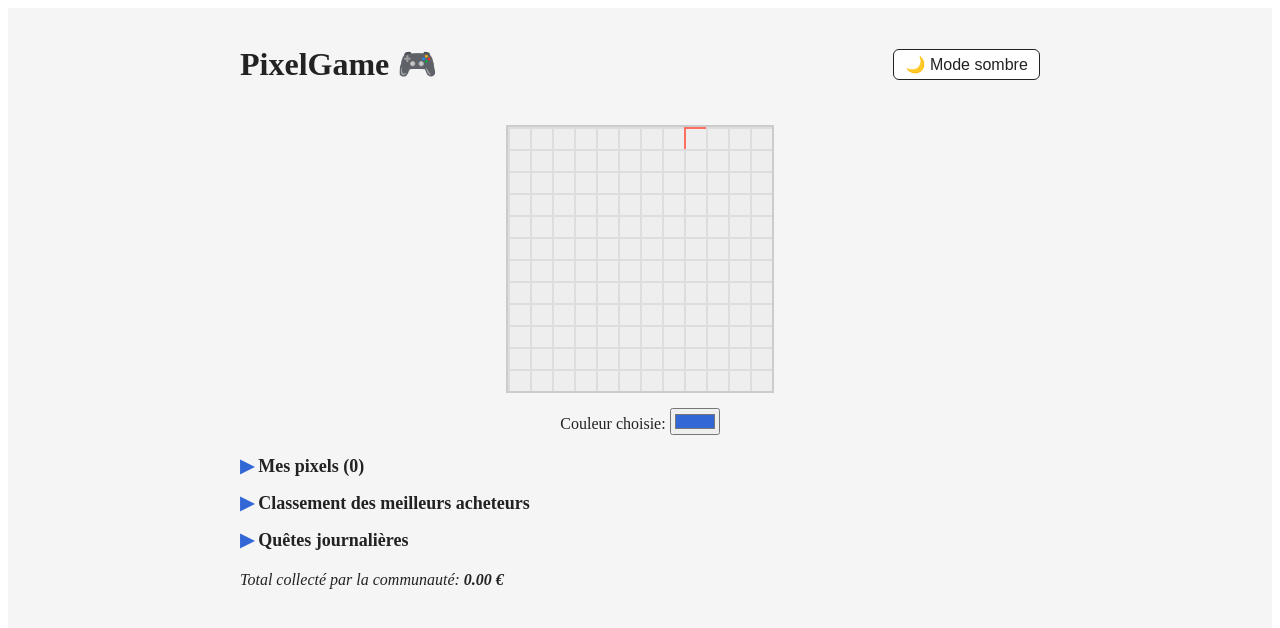
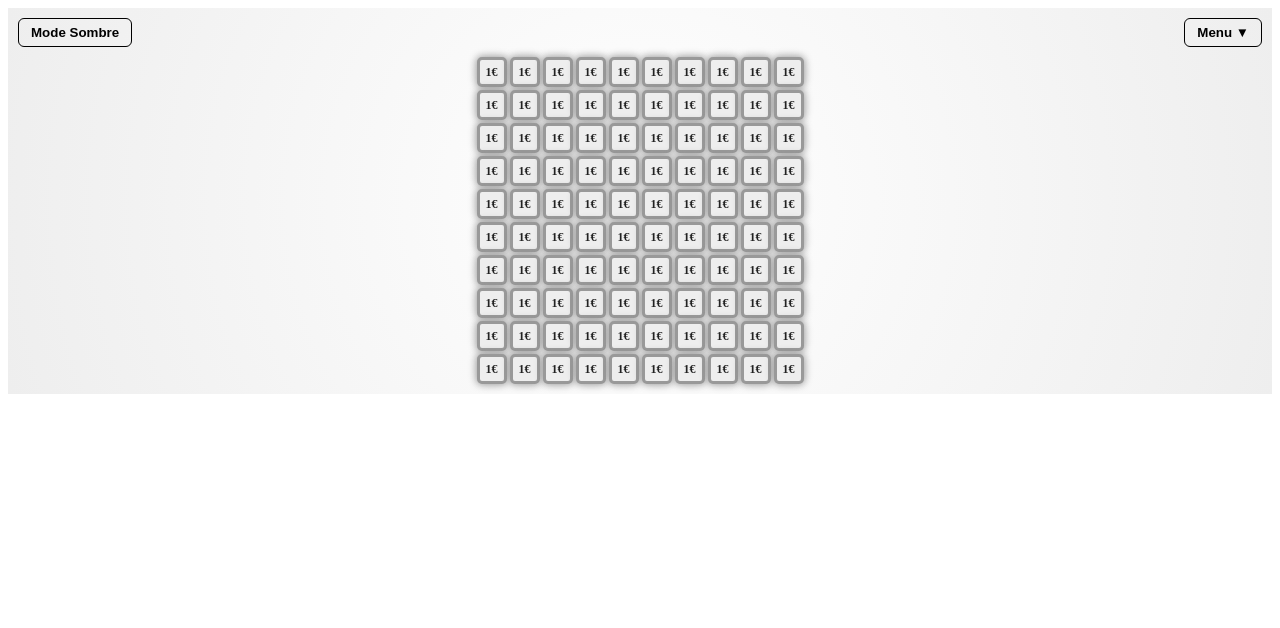
Before and after one commit to KING6CODE/Pixel, a Next.js app: page / in a window 1280 px wide. Shown: the top 628 px of the page. Built offline with nearby package versions, Linux system fonts and the light colour scheme.

Commit message:
Update index.js

```diff
--- a/pages/index.js
+++ b/pages/index.js
@@ -1,446 +1,228 @@
-import React, { useState, useEffect, useRef } from 'react';
+// pages/index.js
+import { useEffect, useState, useRef } from 'react';
 
-const size = 12;
+export default function PixelGame() {
+  // State du zoom (1 = 100%)
+  const [zoom, setZoom] = useState(1);
 
-function clamp(value, min, max) {
-  return Math.min(max, Math.max(min, value));
-}
+  // Mode sombre
+  const [darkMode, setDarkMode] = useState(false);
 
-function ParticlesBackground({ width, height }) {
-  const canvasRef = useRef(null);
-  const particles = useRef([]);
+  // Ref de la page pour appliquer zoom CSS
+  const pageRef = useRef(null);
 
+  // State pixels (chaque pixel a sa couleur et son prix)
+  // Exemple: 10x10 grille = 100 pixels
+  const GRID_SIZE = 10;
+  const BASE_PRICE = 1;
+
+  // pixels: tableau d'objets { price, color }
+  const [pixels, setPixels] = useState(() => {
+    const arr = [];
+    for (let i = 0; i < GRID_SIZE * GRID_SIZE; i++) {
+      arr.push({ price: BASE_PRICE, color: '#eee' });
+    }
+    return arr;
+  });
+
+  // Zoom via molette
   useEffect(() => {
-    const canvas = canvasRef.current;
-    const ctx = canvas.getContext('2d');
-
-    // Init particles
-    const count = 50;
-    particles.current = [];
-    for (let i = 0; i < count; i++) {
-      particles.current.push({
-        x: Math.random() * width,
-        y: Math.random() * height,
-        size: 2 + Math.random() * 2,
-        speedX: (Math.random() - 0.5) * 0.3,
-        speedY: (Math.random() - 0.5) * 0.3,
+    function onWheel(e) {
+      e.preventDefault();
+      const delta = -e.deltaY * 0.0015;
+      setZoom((z) => {
+        let nz = z + delta;
+        if (nz < 0.5) nz = 0.5;  // limite dézoom
+        if (nz > 3) nz = 3;      // limite zoom max
+        return nz;
       });
     }
+    window.addEventListener('wheel', onWheel, { passive: false });
+    return () => window.removeEventListener('wheel', onWheel);
+  }, []);
 
-    let animationFrameId;
-    let mouseX = width / 2;
-    let mouseY = height / 2;
+  // Applique le zoom sur le ref de la page
+  useEffect(() => {
+    if (pageRef.current) {
+      pageRef.current.style.transform = `scale(${zoom})`;
+      pageRef.current.style.transformOrigin = 'top left';
+      // Ajuster la taille pour éviter scroll bizarre
+      pageRef.current.style.width = `${100 / zoom}%`;
+      pageRef.current.style.height = `${100 / zoom}%`;
+    }
+  }, [zoom]);
 
-    function draw() {
-      ctx.clearRect(0, 0, width, height);
-      particles.current.forEach((p) => {
-        // Move particle
-        p.x += p.speedX;
-        p.y += p.speedY;
+  // Achète un pixel et augmente son prix (double)
+  function buyPixel(index) {
+    setPixels((oldPixels) => {
+      const pixel = oldPixels[index];
+      const newPrice = pixel.price * 2;
+      // Couleurs contour selon prix
+      const borderColor = getBorderColor(newPrice);
 
-        // Bounce off edges
-        if (p.x < 0 || p.x > width) p.speedX = -p.speedX;
-        if (p.y < 0 || p.y > height) p.speedY = -p.speedY;
-
-        // Draw particle
-        ctx.beginPath();
-        const dist = Math.hypot(p.x - mouseX, p.y - mouseY);
-        const alpha = clamp(1 - dist / 200, 0, 0.7);
-        ctx.fillStyle = `rgba(51,103,214,${alpha})`;
-        ctx.shadowColor = `rgba(51,103,214,${alpha})`;
-        ctx.shadowBlur = 4;
-        ctx.arc(p.x, p.y, p.size, 0, Math.PI * 2);
-        ctx.fill();
-      });
-
-      animationFrameId = requestAnimationFrame(draw);
-    }
-
-    function onMouseMove(e) {
-      const rect = canvas.getBoundingClientRect();
-      mouseX = e.clientX - rect.left;
-      mouseY = e.clientY - rect.top;
-    }
-
-    canvas.addEventListener('mousemove', onMouseMove);
-    draw();
-
-    return () => {
-      cancelAnimationFrame(animationFrameId);
-      canvas.removeEventListener('mousemove', onMouseMove);
-    };
-  }, [width, height]);
-
-  return (
-    <canvas
-      ref={canvasRef}
-      width={width}
-      height={height}
-      style={{
-        position: 'fixed',
-        top: 0,
-        left: 0,
-        zIndex: -1,
-        pointerEvents: 'none',
-        width: '100vw',
-        height: '100vh',
-      }}
-      aria-hidden="true"
-    />
-  );
-}
-
-export default function PixelGame() {
-  const [pixels, setPixels] = useState(() =>
-    Array(size * size).fill(0).map(() => ({
-      price: 1,
-      owner: null,
-      color: '#eeeeee',
-    }))
-  );
-  const [selectedColor, setSelectedColor] = useState('#3367d6');
-  const [myPixels, setMyPixels] = useState([]);
-  const [ranking, setRanking] = useState([]);
-  const [questsCompleted, setQuestsCompleted] = useState({ pixelOfTheDay: false });
-  const [totalCollected, setTotalCollected] = useState(0);
-  const [pixelOfTheDay, setPixelOfTheDay] = useState(Math.floor(Math.random() * size * size));
-  const [glowingIndex, setGlowingIndex] = useState(null);
-  const [darkMode, setDarkMode] = useState(false);
-
-  // Zoom state
-  const [scale, setScale] = useState(1);
-  const [translate, setTranslate] = useState({ x: 0, y: 0 });
-  const wrapperRef = useRef(null);
-
-  const minScale = 0.5;
-  const maxScale = 3;
-
-  // User name (simple prompt)
-  const [userName, setUserName] = useState(() => {
-    if (typeof window !== 'undefined') {
-      return localStorage.getItem('username') || '';
-    }
-    return '';
-  });
-
-  useEffect(() => {
-    if (userName) localStorage.setItem('username', userName);
-  }, [userName]);
-
-  // Buy pixel handler
-  function buyPixel(i) {
-    if (!userName) {
-      const name = prompt('Entrez votre pseudo pour acheter un pixel :');
-      if (!name) return alert('Pseudo requis');
-      setUserName(name);
-      return;
-    }
-
-    setPixels((oldPixels) => {
-      const p = oldPixels[i];
-      const basePrice = p.price;
-      const discount = i === pixelOfTheDay ? 0.8 : 1;
-      const finalPrice = basePrice * discount;
-
-      // Just for demo, no actual payment
-      // Update pixel: price double, color selected, owner userName
-      const newPrice = basePrice * 2;
       const newPixels = [...oldPixels];
-      newPixels[i] = {
+      newPixels[index] = {
         price: newPrice,
-        owner: userName,
-        color: selectedColor,
+        color: borderColor === '#eee' ? '#ccc' : borderColor, // fond couleur douce, contour coloré
       };
-
-      // Update myPixels
-      setMyPixels((oldMyPixels) => {
-        const exists = oldMyPixels.find((px) => px.index === i);
-        if (exists) {
-          return oldMyPixels.map((px) =>
-            px.index === i ? { ...px, price: newPrice, color: selectedColor } : px
-          );
-        } else {
-          return [...oldMyPixels, { index: i, price: newPrice, color: selectedColor }];
-        }
-      });
-
-      // Update ranking
-      setRanking((oldRanking) => {
-        const found = oldRanking.find(([name]) => name === userName);
-        if (found) {
-          return oldRanking
-            .map(([name, amt]) => (name === userName ? [name, amt + finalPrice] : [name, amt]))
-            .sort((a, b) => b[1] - a[1]);
-        } else {
-          return [...oldRanking, [userName, finalPrice]].sort((a, b) => b[1] - a[1]);
-        }
-      });
-
-      // Update total collected
-      setTotalCollected((old) => old + finalPrice);
-
-      // Glow effect
-      setGlowingIndex(i);
-      setTimeout(() => setGlowingIndex(null), 700);
-
-      // Quests
-      if (i === pixelOfTheDay) {
-        setQuestsCompleted((old) => ({ ...old, pixelOfTheDay: true }));
-      }
-
       return newPixels;
     });
   }
 
-  // Zoom handler centered on mouse
-  function handleWheel(e) {
-    e.preventDefault();
-
-    if (!wrapperRef.current) return;
-
-    const rect = wrapperRef.current.getBoundingClientRect();
-    const mouseX = e.clientX - rect.left;
-    const mouseY = e.clientY - rect.top;
-
-    let newScale = scale - e.deltaY * 0.001;
-    newScale = clamp(newScale, minScale, maxScale);
-
-    // Calculate translate to keep zoom centered on mouse
-    const scaleRatio = newScale / scale;
-    const newTranslateX = translate.x - (mouseX - translate.x) * (scaleRatio - 1);
-    const newTranslateY = translate.y - (mouseY - translate.y) * (scaleRatio - 1);
-
-    setScale(newScale);
-    setTranslate({ x: newTranslateX, y: newTranslateY });
-  }
-
-  // Toggle dark mode
-  function toggleDarkMode() {
-    setDarkMode((old) => !old);
+  // Couleur du contour selon prix (palette, plus cher = plus chaud)
+  function getBorderColor(price) {
+    if (price < 2) return '#999';     // gris
+    if (price < 4) return '#28a745';  // vert
+    if (price < 8) return '#007bff';  // bleu
+    if (price < 16) return '#6f42c1'; // violet
+    if (price < 32) return '#ffc107'; // doré
+    return '#fd7e14';                 // orange foncé au-delà
   }
 
   return (
     <>
-      <ParticlesBackground width={window.innerWidth} height={window.innerHeight} />
+      <style jsx>{`
+        :root {
+          --bg-light: #f9f9f9;
+          --bg-dark: #121212;
+          --text-light: #222;
+          --text-dark: #eee;
+        }
+        body {
+          margin: 0;
+          font-family: 'Segoe UI', Tahoma, Geneva, Verdana, sans-serif;
+          background-color: ${darkMode ? 'var(--bg-dark)' : 'var(--bg-light)'};
+          color: ${darkMode ? 'var(--text-dark)' : 'var(--text-light)'};
+          overflow: hidden; /* éviter scroll page */
+        }
+        .page {
+          padding: 10px;
+          width: 100vw;
+          height: 100vh;
+          box-sizing: border-box;
+          background: radial-gradient(circle at center, ${darkMode ? '#222' : '#fff'} 0%, ${darkMode ? '#121212' : '#eee'} 100%);
+          transition: background-color 0.3s ease;
+        }
+        .topbar {
+          display: flex;
+          justify-content: space-between;
+          align-items: center;
+          margin-bottom: 10px;
+        }
+        button {
+          cursor: pointer;
+          background-color: transparent;
+          border: 1.5px solid currentColor;
+          border-radius: 6px;
+          padding: 6px 12px;
+          font-weight: 600;
+          color: inherit;
+          transition: background-color 0.3s ease;
+        }
+        button:hover {
+          background-color: rgba(0,0,0,0.1);
+        }
+        .grid {
+          display: grid;
+          grid-template-columns: repeat(${GRID_SIZE}, 30px);
+          grid-template-rows: repeat(${GRID_SIZE}, 30px);
+          gap: 3px;
+          justify-content: center;
+          user-select: none;
+          margin-top: 10px;
+        }
+        .pixel {
+          width: 30px;
+          height: 30px;
+          background-color: var(--pixel-bg, #eee);
+          border: 3px solid var(--pixel-border, #999);
+          box-sizing: border-box;
+          border-radius: 5px;
+          display: flex;
+          align-items: center;
+          justify-content: center;
+          font-size: 12px;
+          font-weight: 700;
+          color: #222;
+          transition: all 0.25s ease;
+          position: relative;
+          cursor: pointer;
+          filter: drop-shadow(0 0 2px rgba(0,0,0,0.1));
+        }
+        .pixel:hover {
+          filter: drop-shadow(0 0 6px rgba(50,150,250,0.8));
+          transform: scale(1.1);
+          z-index: 10;
+        }
+        .pixel span {
+          pointer-events: none;
+          user-select: none;
+        }
+        .dark .pixel {
+          color: #eee;
+          filter: drop-shadow(0 0 1px rgba(0,0,0,0.7));
+        }
+        .dropdown {
+          position: relative;
+          display: inline-block;
+        }
+        .dropdown-content {
+          display: none;
+          position: absolute;
+          background-color: ${darkMode ? '#333' : '#fff'};
+          min-width: 160px;
+          box-shadow: 0px 8px 16px 0px rgba(0,0,0,0.2);
+          padding: 12px 16px;
+          z-index: 1000;
+          border-radius: 8px;
+          color: ${darkMode ? '#eee' : '#222'};
+        }
+        .dropdown:hover .dropdown-content {
+          display: block;
+        }
+      `}</style>
 
-      <div
-        style={{
-          height: '100vh',
-          overflow: 'hidden',
-          background: darkMode ? '#121212' : '#f5f5f5',
-          color: darkMode ? '#ddd' : '#222',
-          transition: 'background 0.3s, color 0.3s',
-          display: 'flex',
-          flexDirection: 'column',
-          alignItems: 'center',
-          padding: '1rem',
-          userSelect: 'none',
-        }}
-      >
-        <header style={{ marginBottom: 20, width: '100%', maxWidth: 800, display: 'flex', justifyContent: 'space-between', alignItems: 'center' }}>
-          <h1>PixelGame 🎮</h1>
-          <button
-            onClick={toggleDarkMode}
-            aria-label="Basculer mode sombre"
-            style={{
-              cursor: 'pointer',
-              padding: '0.3rem 0.7rem',
-              fontSize: 16,
-              borderRadius: 6,
-              border: '1px solid',
-              backgroundColor: darkMode ? '#333' : '#fff',
-              color: darkMode ? '#ddd' : '#222',
-            }}
-          >
-            {darkMode ? '☀️ Mode clair' : '🌙 Mode sombre'}
+      <div className={`page ${darkMode ? 'dark' : ''}`} ref={pageRef}>
+
+        <div className="topbar">
+          <button onClick={() => setDarkMode(!darkMode)}>
+            Mode {darkMode ? 'Clair' : 'Sombre'}
           </button>
-        </header>
 
-        <div
-          ref={wrapperRef}
-          onWheel={handleWheel}
-          style={{
-            border: darkMode ? '2px solid #555' : '2px solid #ccc',
-            width: size * 22,
-            height: size * 22,
-            overflow: 'hidden',
-            transformOrigin: '0 0',
-            transform: `translate(${translate.x}px, ${translate.y}px) scale(${scale})`,
-            background: darkMode ? '#222' : '#fff',
-            userSelect: 'none',
-          }}
-          aria-label="Zone de jeu des pixels"
-        >
-          <div
-            style={{
-              display: 'grid',
-              gridTemplateColumns: `repeat(${size}, 20px)`,
-              gridTemplateRows: `repeat(${size}, 20px)`,
-              gap: 2,
-              cursor: 'pointer',
-              userSelect: 'none',
-            }}
-          >
-            {pixels.map((p, i) => {
-              const isPixelOfDay = i === pixelOfTheDay;
-              const glowClass = glowingIndex === i ? 'glowPop' : '';
-              const borderColor = (() => {
-                if (isPixelOfDay) return '#ff6f61';
-                if (p.price >= 64) return 'gold';
-                if (p.price >= 32) return 'violet';
-                if (p.price >= 16) return 'blue';
-                if (p.price >= 8) return 'green';
-                if (p.price >= 4) return 'gray';
-                return darkMode ? '#555' : '#ddd';
-              })();
-
-              return (
-                <div
-                  key={i}
-                  role="button"
-                  tabIndex={0}
-                  onClick={() => buyPixel(i)}
-                  onKeyDown={(e) => {
-                    if (e.key === 'Enter' || e.key === ' ') buyPixel(i);
-                  }}
-                  aria-label={`Pixel ${i + 1}, prix ${p.price} euros, ${
-                    p.owner ? 'possédé par ' + p.owner : 'non possédé'
-                  }`}
-                  style={{
-                    width: 20,
-                    height: 20,
-                    border: `2px solid ${borderColor}`,
-                    backgroundColor: p.color,
-                    boxShadow: glowingIndex === i ? '0 0 10px 3px #3367d6' : 'none',
-                    transition: 'all 0.3s ease',
-                  }}
-                  className={glowClass}
-                />
-              );
-            })}
+          <div className="dropdown">
+            <button>Menu ▼</button>
+            <div className="dropdown-content">
+              <p><b>Quêtes & Missions</b></p>
+              <ul>
+                <li>Acheter un pixel bonus du jour</li>
+                <li>Atteindre 100€ collectés</li>
+                <li>Zoomer pour trouver des pixels cachés</li>
+              </ul>
+            </div>
           </div>
         </div>
 
-        {/* Color picker */}
-        <div style={{ marginTop: 15 }}>
-          <label htmlFor="colorPicker">Couleur choisie: </label>
-          <input
-            id="colorPicker"
-            type="color"
-            value={selectedColor}
-            onChange={(e) => setSelectedColor(e.target.value)}
-            aria-label="Sélecteur de couleur"
-          />
-        </div>
-
-        {/* Menus déroulants */}
-        <div
-          style={{
-            marginTop: 20,
-            width: '100%',
-            maxWidth: 800,
-            color: darkMode ? '#ddd' : '#222',
-          }}
-        >
-          <details>
-            <summary style={{ cursor: 'pointer', fontWeight: 'bold', fontSize: 18 }}>
-              Mes pixels ({myPixels.length})
-            </summary>
-            {myPixels.length === 0 && <p>Vous ne possédez aucun pixel.</p>}
-            <ul>
-              {myPixels.map((p) => (
-                <li key={p.index}>
-                  Pixel #{p.index + 1} - Couleur:{' '}
-                  <span
-                    style={{
-                      display: 'inline-block',
-                      width: 15,
-                      height: 15,
-                      backgroundColor: p.color,
-                      border: '1px solid #000',
-                      verticalAlign: 'middle',
-                      marginRight: 5,
-                    }}
-                  />
-                  Prix actuel: {p.price} €
-                </li>
-              ))}
-            </ul>
-          </details>
-
-          <details style={{ marginTop: 15 }}>
-            <summary style={{ cursor: 'pointer', fontWeight: 'bold', fontSize: 18 }}>
-              Classement des meilleurs acheteurs
-            </summary>
-            {ranking.length === 0 && <p>Aucun acheteur pour le moment.</p>}
-            <ol>
-              {ranking.map(([name, amount], i) => (
-                <li key={name}>
-                  {name} - Investi {amount.toFixed(2)} €
-                </li>
-              ))}
-            </ol>
-          </details>
-
-          <details style={{ marginTop: 15 }}>
-            <summary style={{ cursor: 'pointer', fontWeight: 'bold', fontSize: 18 }}>
-              Quêtes journalières
-            </summary>
-            <ul>
-              <li>
-                Pixel du jour:{' '}
-                <strong
-                  style={{
-                    color: questsCompleted.pixelOfTheDay ? 'limegreen' : 'orange',
-                  }}
-                >
-                  {questsCompleted.pixelOfTheDay ? 'Terminé' : 'À faire'}
-                </strong>
-              </li>
-              <li>
-                Bonus pour achat du pixel du jour : 20% de réduction sur le prix !
-              </li>
-            </ul>
-          </details>
-
-          <div style={{ marginTop: 20, fontStyle: 'italic' }}>
-            Total collecté par la communauté: <strong>{totalCollected.toFixed(2)} €</strong>
-          </div>
+        <div className="grid">
+          {pixels.map((pixel, i) => {
+            const borderColor = getBorderColor(pixel.price);
+            return (
+              <div
+                key={i}
+                className="pixel"
+                onClick={() => buyPixel(i)}
+                style={{
+                  backgroundColor: pixel.color,
+                  borderColor,
+                  boxShadow: `0 0 8px ${borderColor}`,
+                }}
+                title={`Prix actuel : ${pixel.price}€\nClique pour acheter et doubler le prix`}
+              >
+                <span>{pixel.price}€</span>
+              </div>
+            );
+          })}
         </div>
       </div>
-
-      <style jsx>{`
-        .glowPop {
-          animation: glowPopAnim 0.7s ease forwards;
-        }
-        @keyframes glowPopAnim {
-          0% {
-            box-shadow: 0 0 0 0 #3367d6;
-          }
-          50% {
-            box-shadow: 0 0 15px 6px #3367d6;
-          }
-          100% {
-            box-shadow: 0 0 0 0 #3367d6;
-          }
-        }
-        summary {
-          list-style: none;
-          user-select: none;
-          outline: none;
-        }
-        summary::-webkit-details-marker {
-          display: none;
-        }
-        details[open] summary::before {
-          content: '▼ ';
-          color: #3367d6;
-        }
-        summary::before {
-          content: '▶ ';
-          color: #3367d6;
-        }
-      `}</style>
     </>
   );
 }
```
